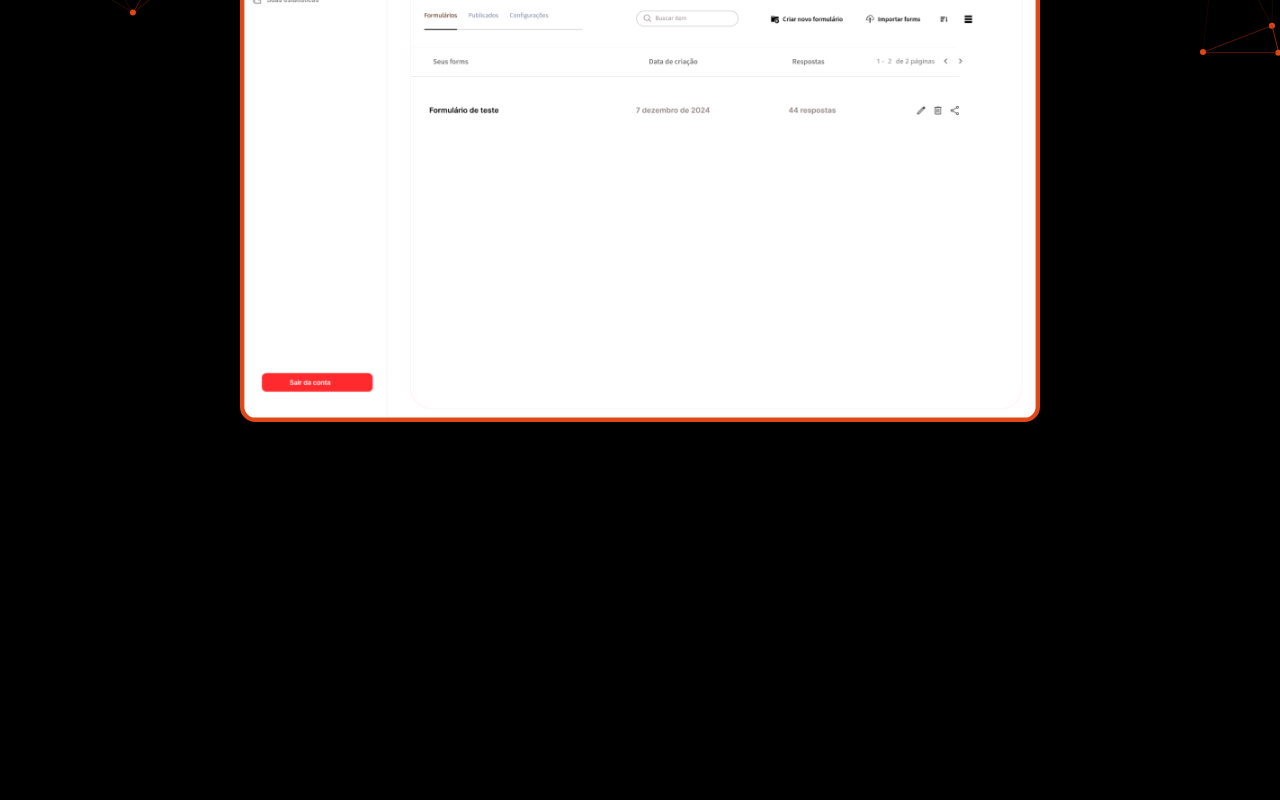
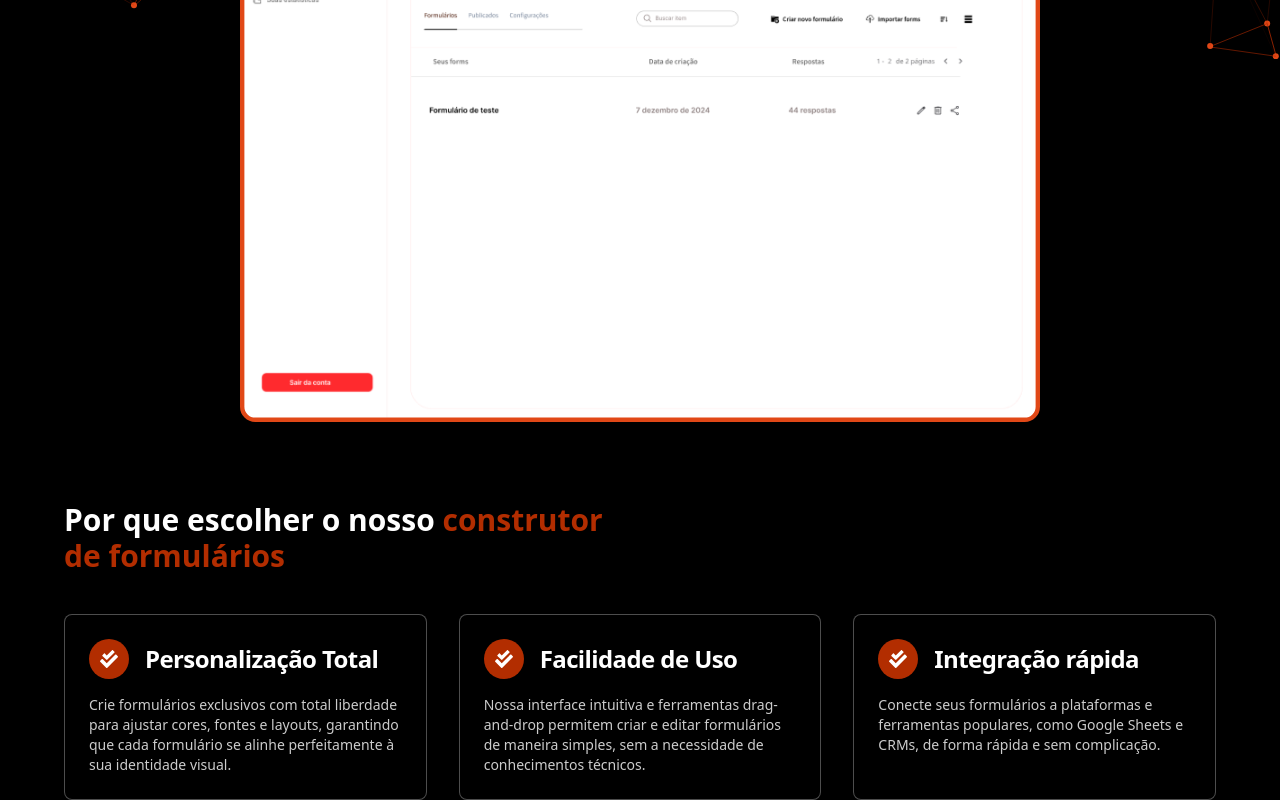
Before and after one commit to EricSouzaDosSantos/Full_Dev_Community, a Next.js app: page / in a window 1280 px wide. Shown: the part 741-1541 px from the top of the page. Before the commit the page ends 1163 px from the top, so only its background shows below. Built offline with nearby package versions, Linux system fonts and the light colour scheme.

Commit message:
feat:Adicionando a sessão de Differences da landing page

```diff
--- a/src/app/page.tsx
+++ b/src/app/page.tsx
@@ -1,4 +1,5 @@
 import AnimatedBackground from "@/components/Animate/BgAnimate";
+import { Differences } from "@/components/Sections_LP/Differences";
 import { Header } from "@/components/Sections_LP/Header";
 import { Hero } from "@/components/Sections_LP/Hero";
 
@@ -8,7 +9,10 @@ export default function Home(): JSX.Element {
       <AnimatedBackground />
       <div className="absolute inset-0 flex flex-col z-10">
         <Header />
-        <Hero />
+        <div className="max-w-[1800px] mx-auto">
+          <Hero />
+          <Differences />
+      </div>
       </div>
     </main>
   );
--- a/src/components/FormSections/Login.tsx
+++ b/src/components/FormSections/Login.tsx
@@ -12,7 +12,7 @@ export default function Login() {
                 </div>
             </div>
             <div className="flex flex-col justify-center items-center mt-24 lg:mt-0">
-                <h1 className="text-center text-2xl lg:text-4xl font-bold text-white">Bem vindo de volta</h1>
+                <h1 className="text-white text-center text-2xl lg:text-4xl font-bold">Bem vindo de volta</h1>
                 <p className="text-gray-300 text-center lg:text-xl mt-2">Entre para começar a criar seus formulários.</p>
                 <div>
                 <Form />
--- a/src/components/Sections_LP/Differences.tsx
+++ b/src/components/Sections_LP/Differences.tsx
@@ -1,7 +1,61 @@
+import { FaCheckDouble } from "react-icons/fa";
+import { Card, CardDescription, CardTitle } from "../ui/card";
+
 export function Differences() {
-    return (
-        <section>
-
-        </section>
-    )
+  return (
+    <section className="px-4 lg:px-16">
+      <h1 className="text-white font-semibold text-start text-xl lg:text-3xl mt-20 mb-10">
+        Por que escolher o nosso{" "}
+        <span className="text-[#B22D00]">
+          construtor <br /> de formulários
+        </span>
+      </h1>
+      <div className="grid grid-cols-1 lg:grid-cols-3 gap-8">
+        <Card className="p-6 border border-white/30 bg-black rounded-lg shadow-md">
+          <div className="flex items-center mb-4">
+            <div className="flex items-center justify-center w-10 h-10 bg-[#B22D00] text-white rounded-full">
+              <FaCheckDouble className="text-lg" />
+            </div>
+            <CardTitle className="text-white text-xl lg:text-2xl ml-4">
+              Personalização Total
+            </CardTitle>
+          </div>
+          <CardDescription className="text-white/80 max-w-[400px]">
+            Crie formulários exclusivos com total liberdade para ajustar cores,
+            fontes e layouts, garantindo que cada formulário se alinhe
+            perfeitamente à sua identidade visual.
+          </CardDescription>
+        </Card>
+        <Card className="p-6 border border-white/30 bg-black rounded-lg shadow-md">
+          <div className="flex items-center mb-4">
+            <div className="flex items-center justify-center w-10 h-10 bg-[#B22D00] text-white rounded-full">
+              <FaCheckDouble className="text-lg" />
+            </div>
+            <CardTitle className="text-white text-xl lg:text-2xl ml-4">
+              Facilidade de Uso
+            </CardTitle>
+          </div>
+          <CardDescription className="text-white/80 max-w-[400px]">
+            Nossa interface intuitiva e ferramentas drag-and-drop permitem criar
+            e editar formulários de maneira simples, sem a necessidade de
+            conhecimentos técnicos.
+          </CardDescription>
+        </Card>
+        <Card className="p-6 border border-white/30 bg-black rounded-lg shadow-md">
+          <div className="flex items-center mb-4">
+            <div className="flex items-center justify-center w-10 h-10 bg-[#B22D00] text-white rounded-full">
+              <FaCheckDouble className="text-lg" />
+            </div>
+            <CardTitle className="text-white text-xl lg:text-2xl ml-4">
+              Integração rápida
+            </CardTitle>
+          </div>
+          <CardDescription className="text-white/80 max-w-[400px]">
+            Conecte seus formulários a plataformas e ferramentas populares, como
+            Google Sheets e CRMs, de forma rápida e sem complicação.
+          </CardDescription>
+        </Card>
+      </div>
+    </section>
+  );
 }
--- a/src/components/Sections_LP/Header.tsx
+++ b/src/components/Sections_LP/Header.tsx
@@ -9,7 +9,9 @@ export function Header() {
             </div>
             <nav className="max-w-[1800px] mx-auto mt-6 flex justify-between">
                 <Image src="/logoWrite.svg" width={150} height={300} alt="" />
-                <Button>Inscrever-se</Button>
+                <a href="/register">
+                    <Button>Inscrever-se</Button>
+                </a>
             </nav>
         </header>
     )
--- a/src/components/Sections_LP/Hero.tsx
+++ b/src/components/Sections_LP/Hero.tsx
@@ -7,7 +7,7 @@ export function Hero() {
     return (
         <section>
             <div className="flex justify-center flex-col items-center mt-60">
-                <h1 className="text-center font-semibold text-2xl lg:text-4xl text-white">
+                <h1 className="text-center font-semibold text-2xl lg:text-4xl text-white animate-bounce">
                 Crie formulários profissionais em minutos! 🚀 <br /> Simples, rápido e eficiente. Experimente agora!
                 </h1>
                 <p className="text-gray-400 text-sm lg:text-base text-center max-w-[900px] mt-6">
--- /dev/null
+++ b/src/components/ui/card.tsx
@@ -0,0 +1,76 @@
+import * as React from "react"
+
+import { cn } from "@/lib/utils"
+
+const Card = React.forwardRef<
+  HTMLDivElement,
+  React.HTMLAttributes<HTMLDivElement>
+>(({ className, ...props }, ref) => (
+  <div
+    ref={ref}
+    className={cn(
+      "rounded-xl border bg-card text-card-foreground shadow",
+      className
+    )}
+    {...props}
+  />
+))
+Card.displayName = "Card"
+
+const CardHeader = React.forwardRef<
+  HTMLDivElement,
+  React.HTMLAttributes<HTMLDivElement>
+>(({ className, ...props }, ref) => (
+  <div
+    ref={ref}
+    className={cn("flex flex-col space-y-1.5 p-6", className)}
+    {...props}
+  />
+))
+CardHeader.displayName = "CardHeader"
+
+const CardTitle = React.forwardRef<
+  HTMLDivElement,
+  React.HTMLAttributes<HTMLDivElement>
+>(({ className, ...props }, ref) => (
+  <div
+    ref={ref}
+    className={cn("font-semibold leading-none tracking-tight", className)}
+    {...props}
+  />
+))
+CardTitle.displayName = "CardTitle"
+
+const CardDescription = React.forwardRef<
+  HTMLDivElement,
+  React.HTMLAttributes<HTMLDivElement>
+>(({ className, ...props }, ref) => (
+  <div
+    ref={ref}
+    className={cn("text-sm text-muted-foreground", className)}
+    {...props}
+  />
+))
+CardDescription.displayName = "CardDescription"
+
+const CardContent = React.forwardRef<
+  HTMLDivElement,
+  React.HTMLAttributes<HTMLDivElement>
+>(({ className, ...props }, ref) => (
+  <div ref={ref} className={cn("p-6 pt-0", className)} {...props} />
+))
+CardContent.displayName = "CardContent"
+
+const CardFooter = React.forwardRef<
+  HTMLDivElement,
+  React.HTMLAttributes<HTMLDivElement>
+>(({ className, ...props }, ref) => (
+  <div
+    ref={ref}
+    className={cn("flex items-center p-6 pt-0", className)}
+    {...props}
+  />
+))
+CardFooter.displayName = "CardFooter"
+
+export { Card, CardHeader, CardFooter, CardTitle, CardDescription, CardContent }
```
